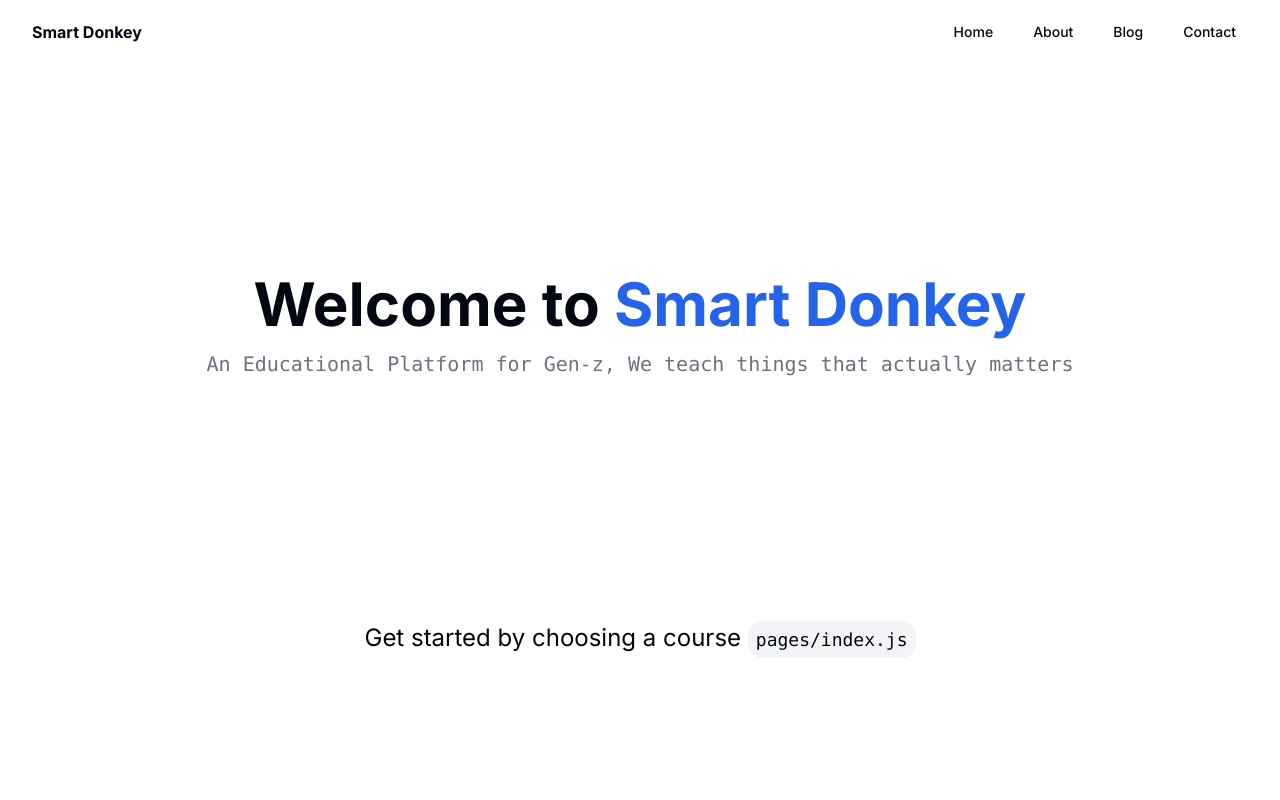
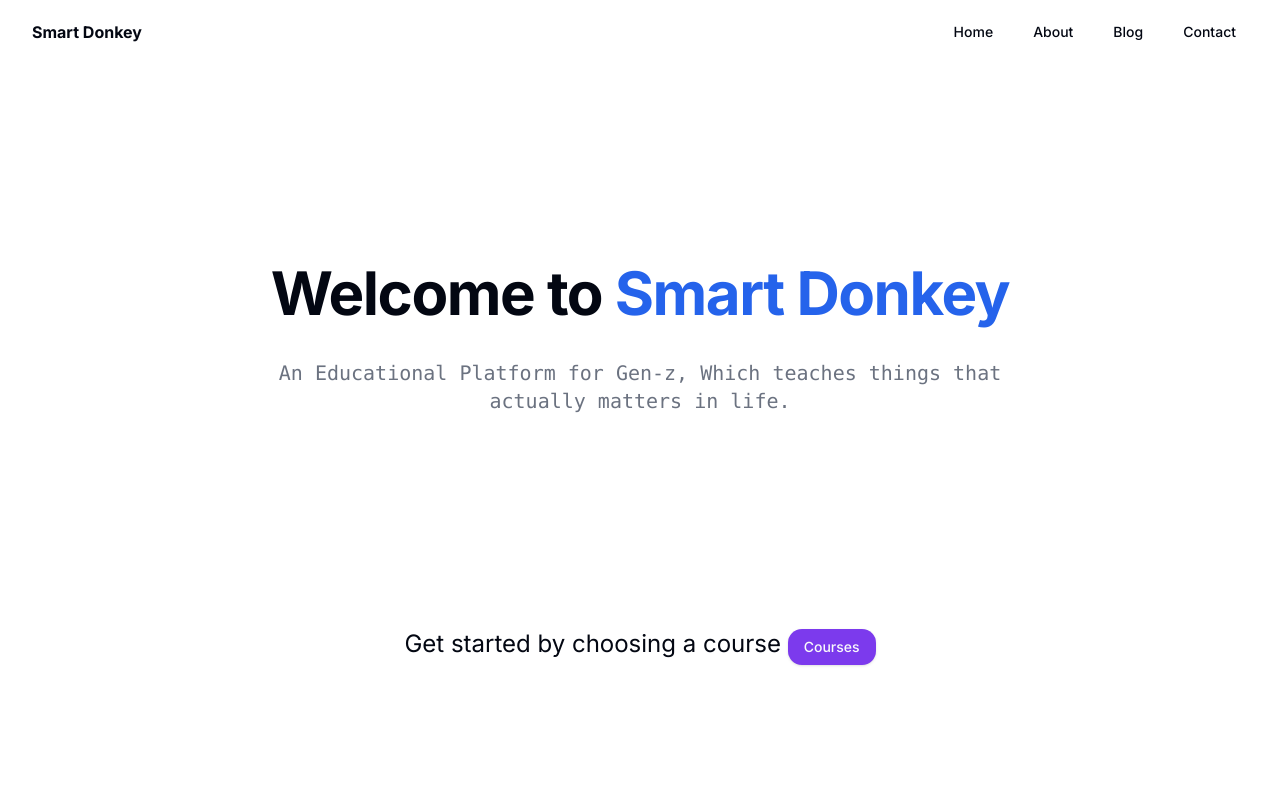
Before and after one commit to Faizanahmedsy/super-landing-v1, a Next.js app: page / in a window 1280 px wide. Shown: the top 800 px of the page. Built offline with nearby package versions, Linux system fonts and the light colour scheme.

Commit message:
style: added a courses button in hero section

```diff
--- a/src/components/modules/HeroSection.jsx
+++ b/src/components/modules/HeroSection.jsx
@@ -1,31 +1,33 @@
 import Link from "next/link";
 import React from "react";
+import { Button } from "../ui/button";
 
 export default function HeroSection() {
   return (
     <section className="flex min-h-screen flex-col  justify-around p-24">
       <div>
-        <h1 className="text-6xl font-bold text-center">
+        <h1 className="text-6xl font-bold text-center tracking-tight">
           Welcome to{" "}
           <Link href="/" className="text-blue-600">
             Smart Donkey
           </Link>
         </h1>
-        <p className="text-xl text-center py-4 text-gray-500 font-mono ">
-          An Educational Platform for Gen-z, We teach things that actually
-          matters
+        <p className="text-xl text-center py-2 text-muted-foreground font-mono">
+          <br />
+          An Educational Platform for Gen-z, Which teaches things that <br />
+          actually matters in life.
         </p>
       </div>
 
-      {/* <div className="text-center">
-        <ModeToggle />
-      </div> */}
-      <p className="text-2xl text-center">
+      <div className="text-2xl text-center">
         Get started by choosing a course{" "}
-        <code className="bg-gray-100 p-2 rounded-md text-lg font-mono">
-          pages/index.js
-        </code>
-      </p>
+        {/* <code className="bg-gray-100 p-2 rounded-md text-lg font-mono">
+          here
+        </code> */}
+        <Button className="mx-auto" href="/courses">
+          Courses
+        </Button>
+      </div>
     </section>
   );
 }
```
